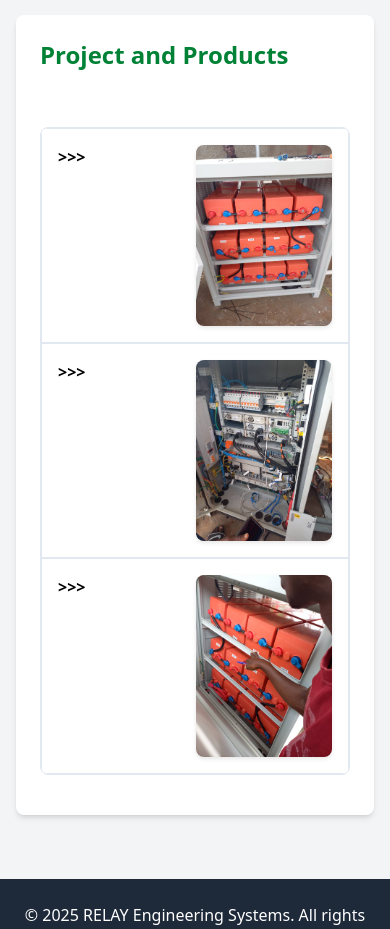
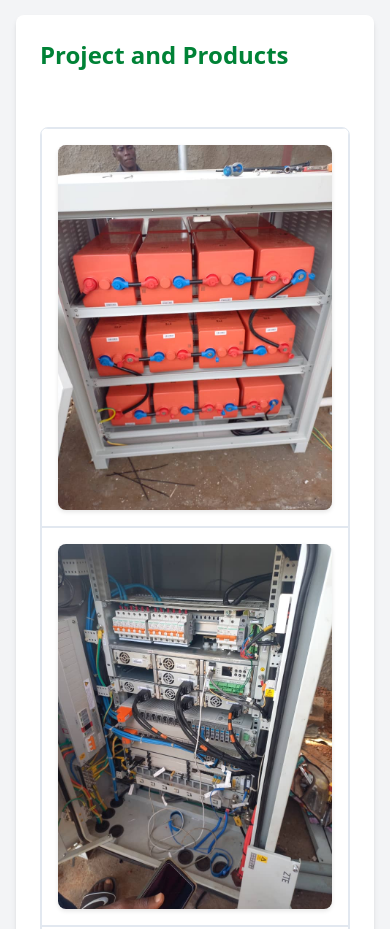
Before and after one commit to GastyRooney/RelayEngineering, a website: page 2products-detail.html in a window 390 px wide. Shown: the part 2260-3189 px from the top of the page. Drawn offline with nearby package versions, Linux system fonts and the light colour scheme.

Commit message:
Initial Commit

```diff
--- a/2products-detail.html
+++ b/2products-detail.html
@@ -69,11 +69,54 @@
             .product-table.battery-showcase td:nth-of-type(1)::before { content: "Image:"; }
             .product-table.battery-showcase td:nth-of-type(2)::before { content: "Product Name:"; }
             .product-table.battery-showcase td:nth-of-type(3)::before { content: "Description:"; }
+        }
+    </style>
+    <style>
+        /* Specific styles for the table on this page */
+        .product-table1 {
+            width: 100%;
+            border-collapse: collapse;
+            margin-top: 2rem;
+        }
+        .product-table1 th, .product-table1 td {
+            border: 1px solid #e2e8f0; /* Tailwind's gray-200 */
+            padding: 1rem;
+            text-align: left;
+        }
+        .product-table1 th {
+            background-color: #e0f2f7; /* Tailwind's light blue */
+            font-weight: 600;
+            color: #2c5282; /* Darker blue for text */
+        }
+        .product-table1 img {
+            max-width: 100%; /* Ensure images fit within table cells */
+            height: auto;
+            border-radius: 8px;
+            box-shadow: 0 2px 4px rgba(0,0,0,0.1);
+        }
+        .product-table1 tbody tr:nth-child(even) {
+            background-color: #f7fafc; /* Tailwind's gray-50 */
+        }
 
-            /* Specific labels for the second table (Explore Our Full Range) */
-            .product-table.full-range-table td:nth-of-type(1)::before { content: ">>>"; }
-            .product-table.full-range-table td:nth-of-type(2)::before { content: ">>>"; }
-            .product-table.full-range-table td:nth-of-type(3)::before { content: ">>>"; }
+        /* Adjustments for mobile table view (optional, but improves readability) */
+        @media (max-width: 767px) {
+            .product-table1, .product-table1 tbody, .product-table1 tr, .product-table1 td {
+                display: block; /* Make table elements stack */
+                width: 100%;
+            }
+            .product-table1 thead {
+                display: none; /* Hide table header on mobile */
+            }
+            .product-table1 tr {
+                margin-bottom: 1rem;
+                border: 1px solid #e2e8f0;
+                border-radius: 8px;
+                overflow: hidden; /* For rounded corners to apply to content */
+            }
+            .product-table1 td {
+                text-align: right;
+                position: relative;
+            }
         }
     </style>
 </head>
@@ -167,7 +210,7 @@
         <section class="bg-white rounded-lg shadow-md p-6 md:p-10 mb-8">
             <h3 class="text-2xl font-semibold text-green-700 mb-6">Project and Products</h3>
             <div class="overflow-x-auto">
-                <table class="product-table full-range-table"> <thead>
+                <table class="product-table1"> <thead>
                         <tr>
                             <th></th>
                             <th><center>Product Image</center></th>
```
Also changed, not shown: 1products-detail.html (+48 -5 lines), 3products-detail.html (+48 -5 lines), products-detail.html (+6 -21 lines).
